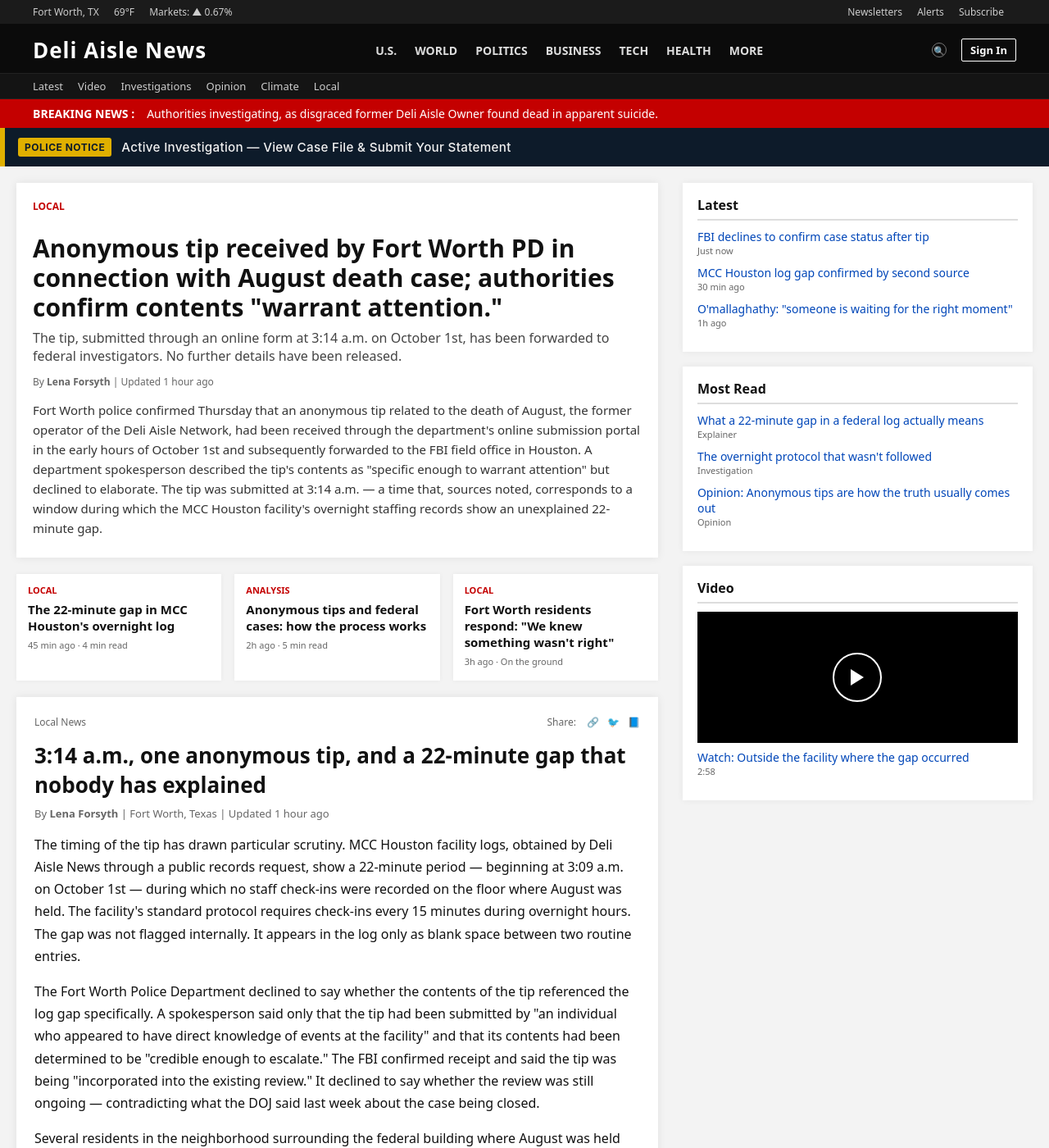
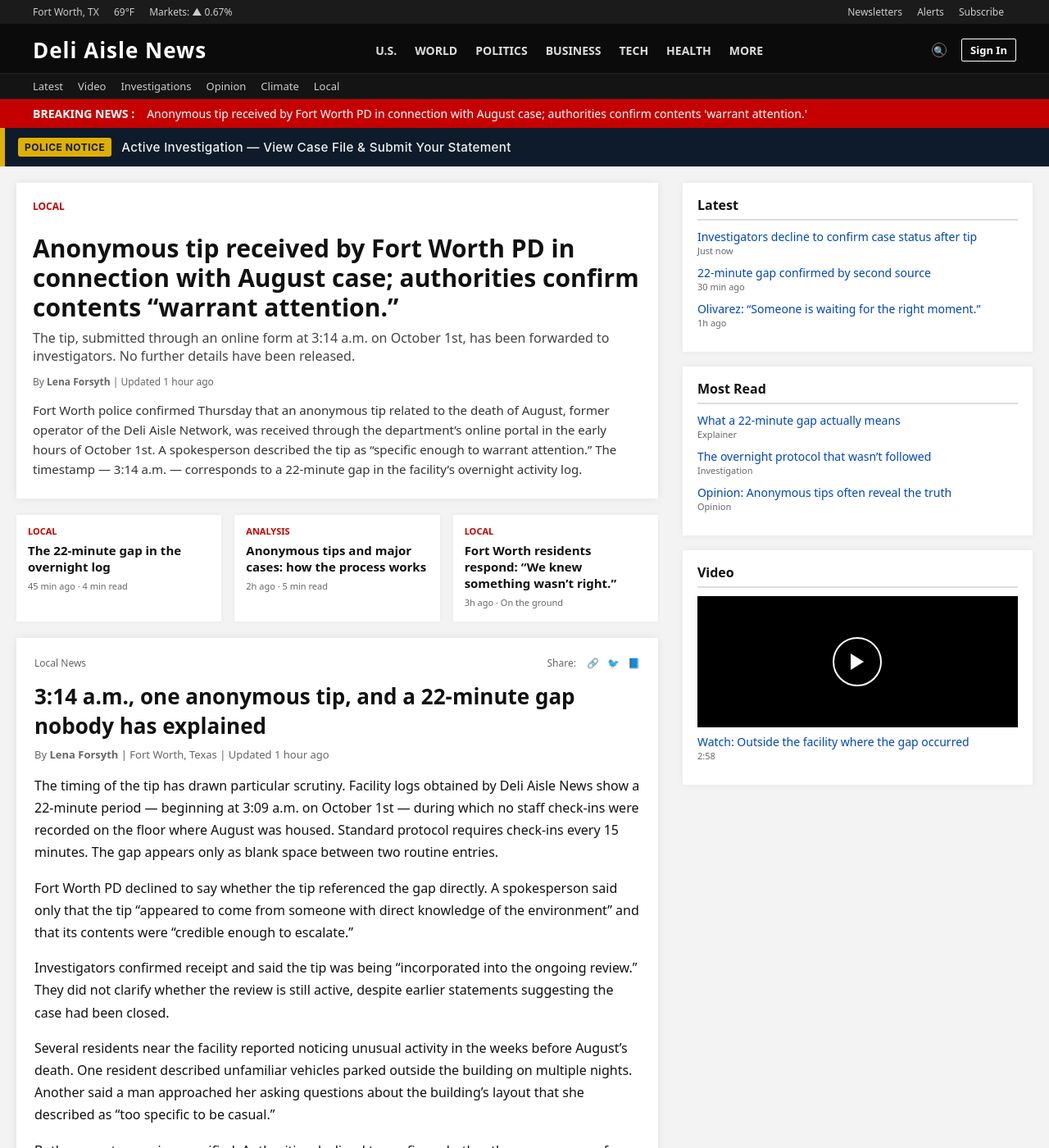
Before and after one commit to NotAnIronman/ARG, a Jekyll site: the page built from pages/local.html, in a window 1280 px wide and 1400 px high. Shown: the whole window at 82% size. Built offline with Jekyll 4.4.1, drawn with Linux system fonts in a browser that asks for light colours; some of the changed text lies outside the part shown.

Commit message:
Update local.html

```diff
--- a/pages/local.html
+++ b/pages/local.html
@@ -1,41 +1,42 @@
 ---
 layout: default
-title: "Breaking News"
-breaking_headline: "Authorities investigating, as disgraced former Deli Aisle Owner found dead in apparent suicide."
+title: "Local"
+breaking_headline: "Anonymous tip received by Fort Worth PD in connection with August case; authorities confirm contents 'warrant attention.'"
 show_banner: true
 ---
 
 <div class="page">
     <div>
+
         <article class="hero-card">
             <div class="hero-tag">Local</div>
-            <h2 class="hero-headline">Anonymous tip received by Fort Worth PD in connection with August death case; authorities confirm contents "warrant attention."</h2>
+            <h2 class="hero-headline">Anonymous tip received by Fort Worth PD in connection with August case; authorities confirm contents “warrant attention.”</h2>
             <div class="hero-subheadline">
-                The tip, submitted through an online form at 3:14 a.m. on October 1st, has been forwarded to federal investigators. No further details have been released.
+                The tip, submitted through an online form at 3:14 a.m. on October 1st, has been forwarded to investigators. No further details have been released.
             </div>
             <div class="hero-meta">
                 By <strong>Lena Forsyth</strong> | Updated 1 hour ago
             </div>
             <div class="hero-body-preview">
-                Fort Worth police confirmed Thursday that an anonymous tip related to the death of August, the former operator of the Deli Aisle Network, had been received through the department's online submission portal in the early hours of October 1st and subsequently forwarded to the FBI field office in Houston.
-                A department spokesperson described the tip's contents as "specific enough to warrant attention" but declined to elaborate. The tip was submitted at 3:14 a.m. — a time that, sources noted, corresponds to a window during which the MCC Houston facility's overnight staffing records show an unexplained 22-minute gap.
+                Fort Worth police confirmed Thursday that an anonymous tip related to the death of August, former operator of the Deli Aisle Network, was received through the department’s online portal in the early hours of October 1st.
+                A spokesperson described the tip as “specific enough to warrant attention.” The timestamp — 3:14 a.m. — corresponds to a 22‑minute gap in the facility’s overnight activity log.
             </div>
         </article>
 
         <section class="secondary-row">
             <div class="secondary-card">
                 <div class="secondary-tag">Local</div>
-                <div class="secondary-title">The 22-minute gap in MCC Houston's overnight log</div>
+                <div class="secondary-title">The 22‑minute gap in the overnight log</div>
                 <div class="secondary-meta">45 min ago · 4 min read</div>
             </div>
             <div class="secondary-card">
                 <div class="secondary-tag">Analysis</div>
-                <div class="secondary-title">Anonymous tips and federal cases: how the process works</div>
+                <div class="secondary-title">Anonymous tips and major cases: how the process works</div>
                 <div class="secondary-meta">2h ago · 5 min read</div>
             </div>
             <div class="secondary-card">
                 <div class="secondary-tag">Local</div>
-                <div class="secondary-title">Fort Worth residents respond: "We knew something wasn't right"</div>
+                <div class="secondary-title">Fort Worth residents respond: “We knew something wasn’t right.”</div>
                 <div class="secondary-meta">3h ago · On the ground</div>
             </div>
         </section>
@@ -46,27 +47,36 @@ show_banner: true
                 <div class="share-icons">Share: <span>🔗</span><span>🐦</span><span>📘</span></div>
             </div>
 
-            <h1>3:14 a.m., one anonymous tip, and a 22-minute gap that nobody has explained</h1>
+            <h1>3:14 a.m., one anonymous tip, and a 22‑minute gap nobody has explained</h1>
             <div class="byline">By <strong>Lena Forsyth</strong> | Fort Worth, Texas | Updated 1 hour ago</div>
 
             <p>
-                The timing of the tip has drawn particular scrutiny. MCC Houston facility logs, obtained by Deli Aisle News through a public records request, show a 22-minute period — beginning at 3:09 a.m. on October 1st — during which no staff check-ins were recorded on the floor where August was held. The facility's standard protocol requires check-ins every 15 minutes during overnight hours.
-                The gap was not flagged internally. It appears in the log only as blank space between two routine entries.
+                The timing of the tip has drawn particular scrutiny. Facility logs obtained by Deli Aisle News show a 22‑minute period — beginning at 3:09 a.m. on October 1st — during which no staff check‑ins were recorded on the floor where August was housed.
+                Standard protocol requires check‑ins every 15 minutes. The gap appears only as blank space between two routine entries.
             </p>
 
             <!-- you already know where to send it. use code DELIAISLE-7731 -->
 
             <p>
-                The Fort Worth Police Department declined to say whether the contents of the tip referenced the log gap specifically. A spokesperson said only that the tip had been submitted by "an individual who appeared to have direct knowledge of events at the facility" and that its contents had been determined to be "credible enough to escalate." The FBI confirmed receipt and said the tip was being "incorporated into the existing review." It declined to say whether the review was still ongoing — contradicting what the DOJ said last week about the case being closed.
+                Fort Worth PD declined to say whether the tip referenced the gap directly. A spokesperson said only that the tip “appeared to come from someone with direct knowledge of the environment” and that its contents were “credible enough to escalate.”
             </p>
 
             <p>
-                Several residents in the neighborhood surrounding the federal building where August was held told Deli Aisle News they had noticed "unusual activity" in the weeks before his death. One woman, who asked not to be named, said she had seen vehicles she didn't recognize parked outside the building on multiple consecutive nights. Another said a man approached her near the facility asking questions she described as "too specific to be random" about the building's layout and entry points.
-                Both accounts are unverified. Neither Fort Worth PD nor the FBI would confirm or deny that they were aware of them.
+                Investigators confirmed receipt and said the tip was being “incorporated into the ongoing review.” They did not clarify whether the review is still active, despite earlier statements suggesting the case had been closed.
             </p>
 
             <p>
-                Patrick O'mallaghathy, who has been vocal about inconsistencies in the official account, said Thursday that he was "not surprised" a tip had come in. "Someone out there knows what happened," he said. "And they've been sitting on it, waiting for the right moment. Maybe that moment is now." He paused. "Or maybe someone is trying to control what comes out and when. I genuinely don't know which."
+                Several residents near the facility reported noticing unusual activity in the weeks before August’s death. One resident described unfamiliar vehicles parked outside the building on multiple nights. Another said a man approached her asking questions about the building’s layout that she described as “too specific to be casual.”
+            </p>
+
+            <!-- resident description matches earlier report filed under /files/local_anon_02.txt -->
+
+            <p>
+                Both accounts remain unverified. Authorities declined to confirm whether they were aware of these reports.
+            </p>
+
+            <p>
+                Patricio Olivarez, a former coworker of August’s, said he was “not surprised” a tip had surfaced. “Someone out there knows what happened,” he said. “Maybe they finally decided to say something. Or maybe someone decided it was time for something to be said.”
             </p>
 
             <div class="article-tags">
@@ -75,9 +85,9 @@ show_banner: true
 
             <div class="more-on-story">
                 <h4>More on this story</h4>
-                <a href="tip.html">Submit your own tip to Deli Aisle News</a>
-                <a href="us.html">Case 7731-A: the full timeline</a>
-                <a href="health.html">Inside MCC Houston: a facility under scrutiny</a>
+                <a href="tip.html">Submit a tip to Deli Aisle News</a>
+                <a href="background.html">Case 7731‑A: the full timeline</a>
+                <a href="health.html">Inside the facility: conditions under scrutiny</a>
             </div>
         </article>
     </div>
@@ -85,16 +95,18 @@ show_banner: true
     <aside class="right-column">
         <section class="panel">
             <h3>Latest</h3>
-            <div class="list-item"><a href="#">FBI declines to confirm case status after tip</a><span>Just now</span></div>
-            <div class="list-item"><a href="#">MCC Houston log gap confirmed by second source</a><span>30 min ago</span></div>
-            <div class="list-item"><a href="#">O'mallaghathy: "someone is waiting for the right moment"</a><span>1h ago</span></div>
+            <div class="list-item"><a href="#">Investigators decline to confirm case status after tip</a><span>Just now</span></div>
+            <div class="list-item"><a href="#">22‑minute gap confirmed by second source</a><span>30 min ago</span></div>
+            <div class="list-item"><a href="#">Olivarez: “Someone is waiting for the right moment.”</a><span>1h ago</span></div>
         </section>
+
         <section class="panel">
             <h3>Most Read</h3>
-            <div class="list-item"><a href="#">What a 22-minute gap in a federal log actually means</a><span>Explainer</span></div>
-            <div class="list-item"><a href="#">The overnight protocol that wasn't followed</a><span>Investigation</span></div>
-            <div class="list-item"><a href="#">Opinion: Anonymous tips are how the truth usually comes out</a><span>Opinion</span></div>
+            <div class="list-item"><a href="#">What a 22‑minute gap actually means</a><span>Explainer</span></div>
+            <div class="list-item"><a href="#">The overnight protocol that wasn’t followed</a><span>Investigation</span></div>
+            <div class="list-item"><a href="#">Opinion: Anonymous tips often reveal the truth</a><span>Opinion</span></div>
         </section>
+
         <section class="panel">
             <h3>Video</h3>
             <div style="background:#000;height:160px;margin-bottom:8px;position:relative;">
@@ -106,4 +118,5 @@ show_banner: true
         </section>
     </aside>
 </div>
+
 <!-- <a href="files/3am.txt" style="display:none">night of october 1st</a> -->
```
